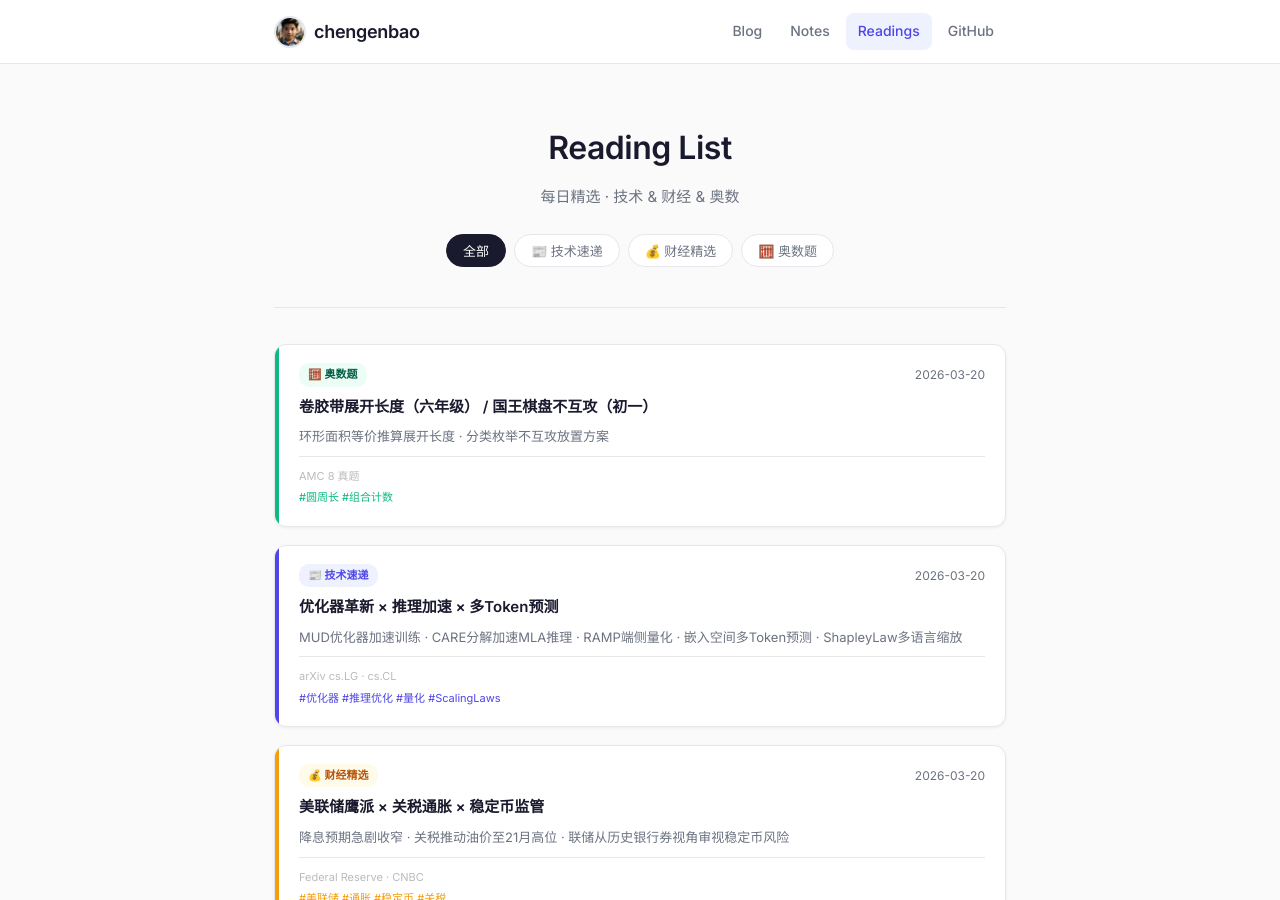
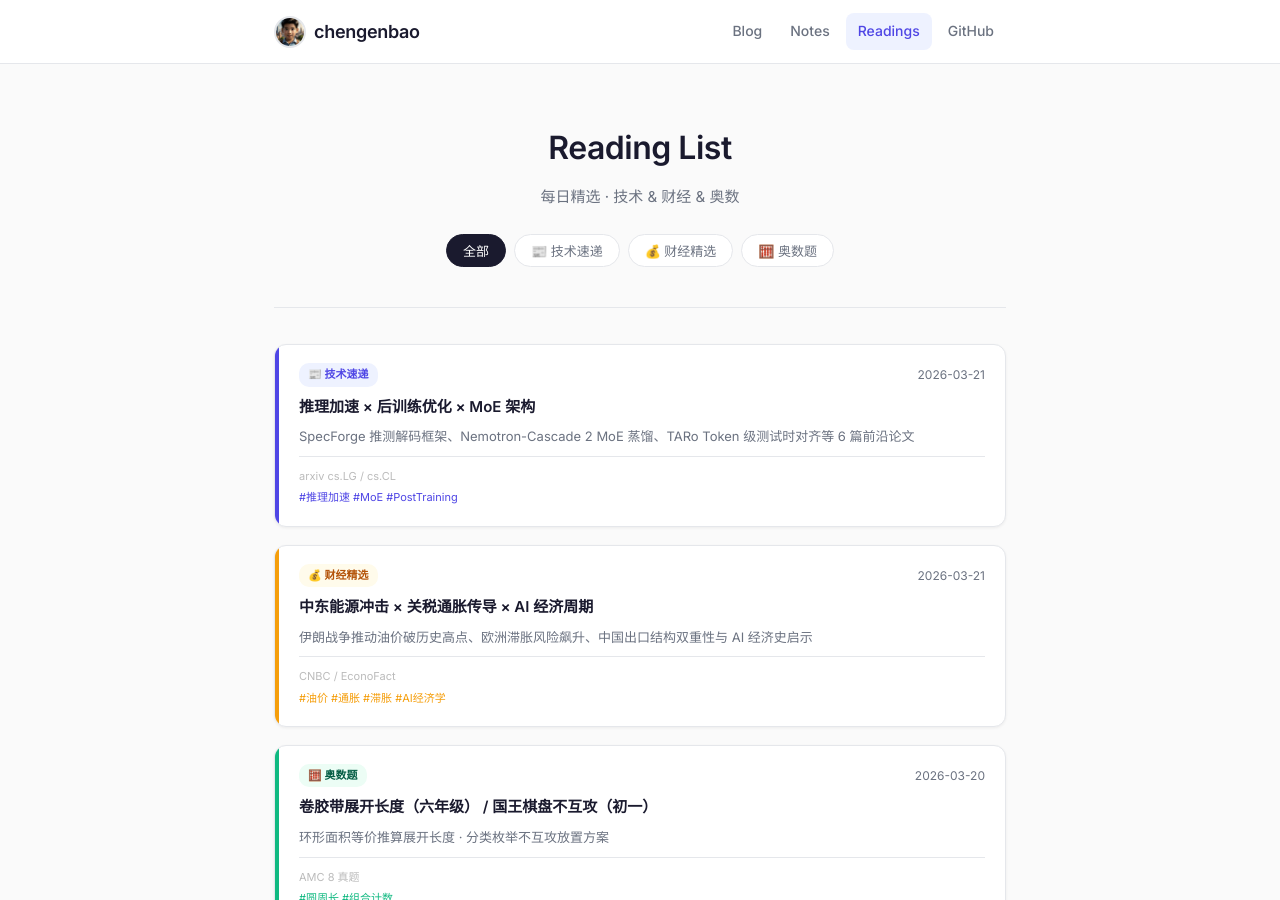
Before and after one commit to chengenbao/chengenbao.github.io, a Jekyll site: the page built from reading-list/index.md, in a window 1280 px wide and 900 px high. Built offline with Jekyll 4.4.1, drawn with Linux system fonts in a browser that asks for light colours.

Commit message:
Add reading list cards for 2026-03-21

```diff
--- a/reading-list/index.md
+++ b/reading-list/index.md
@@ -18,6 +18,37 @@ permalink: /reading-list/
   </div>
 
   <div class="rl-grid">
+<a class="rl-card tech" href="/reading-list/2026-03-21-tech-daily/">
+  <div class="rl-accent"></div>
+  <div class="rl-body">
+    <div class="rl-top">
+      <span class="rl-badge tech">📰 技术速递</span>
+      <time>2026-03-21</time>
+    </div>
+    <h2>推理加速 × 后训练优化 × MoE 架构</h2>
+    <p>SpecForge 推测解码框架、Nemotron-Cascade 2 MoE 蒸馏、TARo Token 级测试时对齐等 6 篇前沿论文</p>
+    <div class="rl-meta">
+      <span class="rl-source">arxiv cs.LG / cs.CL</span>
+      <span class="rl-tags">#推理加速 #MoE #PostTraining</span>
+    </div>
+  </div>
+</a>
+<a class="rl-card finance" href="/reading-list/2026-03-21-finance-daily/">
+  <div class="rl-accent"></div>
+  <div class="rl-body">
+    <div class="rl-top">
+      <span class="rl-badge finance">💰 财经精选</span>
+      <time>2026-03-21</time>
+    </div>
+    <h2>中东能源冲击 × 关税通胀传导 × AI 经济周期</h2>
+    <p>伊朗战争推动油价破历史高点、欧洲滞胀风险飙升、中国出口结构双重性与 AI 经济史启示</p>
+    <div class="rl-meta">
+      <span class="rl-source">CNBC / EconoFact</span>
+      <span class="rl-tags">#油价 #通胀 #滞胀 #AI经济学</span>
+    </div>
+  </div>
+</a>
+
 <a class="rl-card math" href="/reading-list/2026-03-20-math/">
   <div class="rl-accent"></div>
   <div class="rl-body">
```
